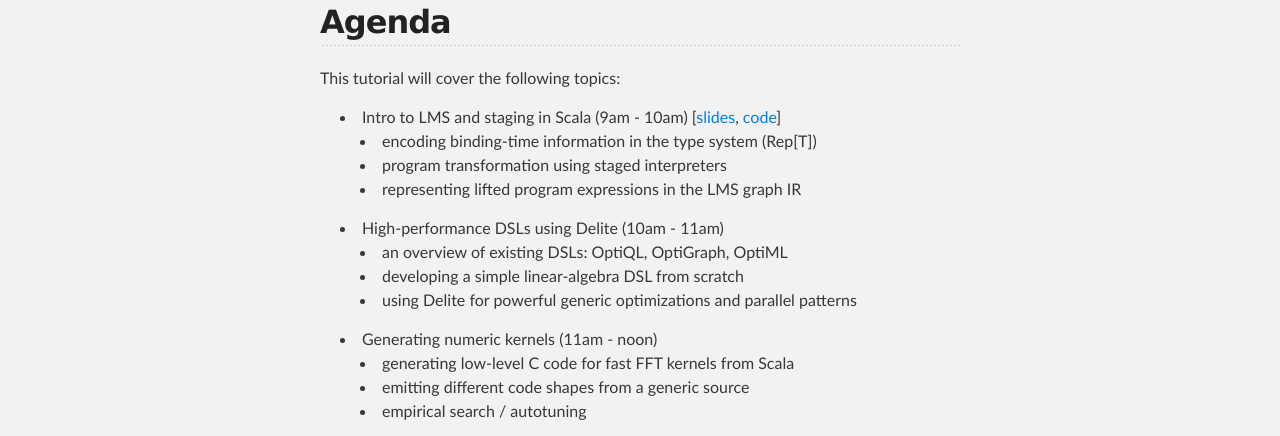
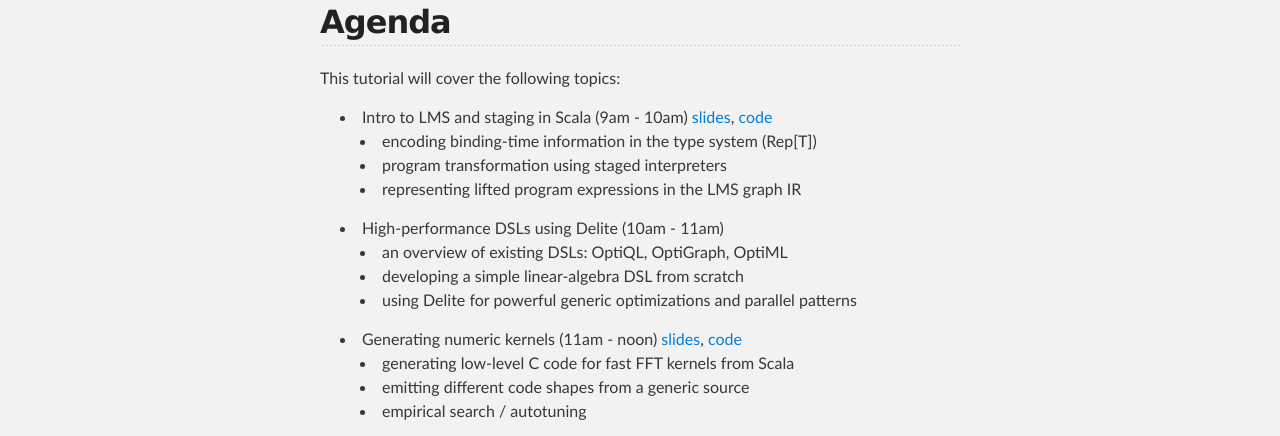
Before and after one commit to scala-lms/scala-lms.github.com, a Jekyll site: the page built from pldi2013/index.md, in a window 1280 px wide. Shown: the part 609-1045 px from the top of the page. Built offline with Jekyll 4.4.1, drawn with Linux system fonts in a browser that asks for light colours.

Commit message:
spiral slides

```diff
--- a/pldi2013/index.md
+++ b/pldi2013/index.md
@@ -18,7 +18,7 @@ The aim of this tutorial is to equip attendees with the knowledge and tools to d
 
 This tutorial will cover the following topics:
 
-- Intro to LMS and staging in Scala (9am - 10am) [[slides](https://dl.dropboxusercontent.com/u/5146003/pldi13-part1-lms.pdf), [code](https://github.com/scala-lms/tutorials)]
+- Intro to LMS and staging in Scala (9am - 10am) [slides](https://dl.dropboxusercontent.com/u/5146003/pldi13-part1-lms.pdf), [code](https://github.com/scala-lms/tutorials)
   - encoding binding-time information in the type system (Rep[T])
   - program transformation using staged interpreters
   - representing lifted program expressions in the LMS graph IR
@@ -26,7 +26,7 @@ This tutorial will cover the following topics:
   - an overview of existing DSLs: OptiQL, OptiGraph, OptiML
   - developing a simple linear-algebra DSL from scratch
   - using Delite for powerful generic optimizations and parallel patterns
-- Generating numeric kernels  (11am - noon)
+- Generating numeric kernels  (11am - noon) [slides](http://people.inf.ethz.ch/ofgeorg/SpiralS_mini.pdf), [code](https://github.com/GeorgOfenbeck/SpiralS-mini)
   - generating low-level C code for fast FFT kernels from Scala
   - emitting different code shapes from a generic source
   - empirical search / autotuning
```
